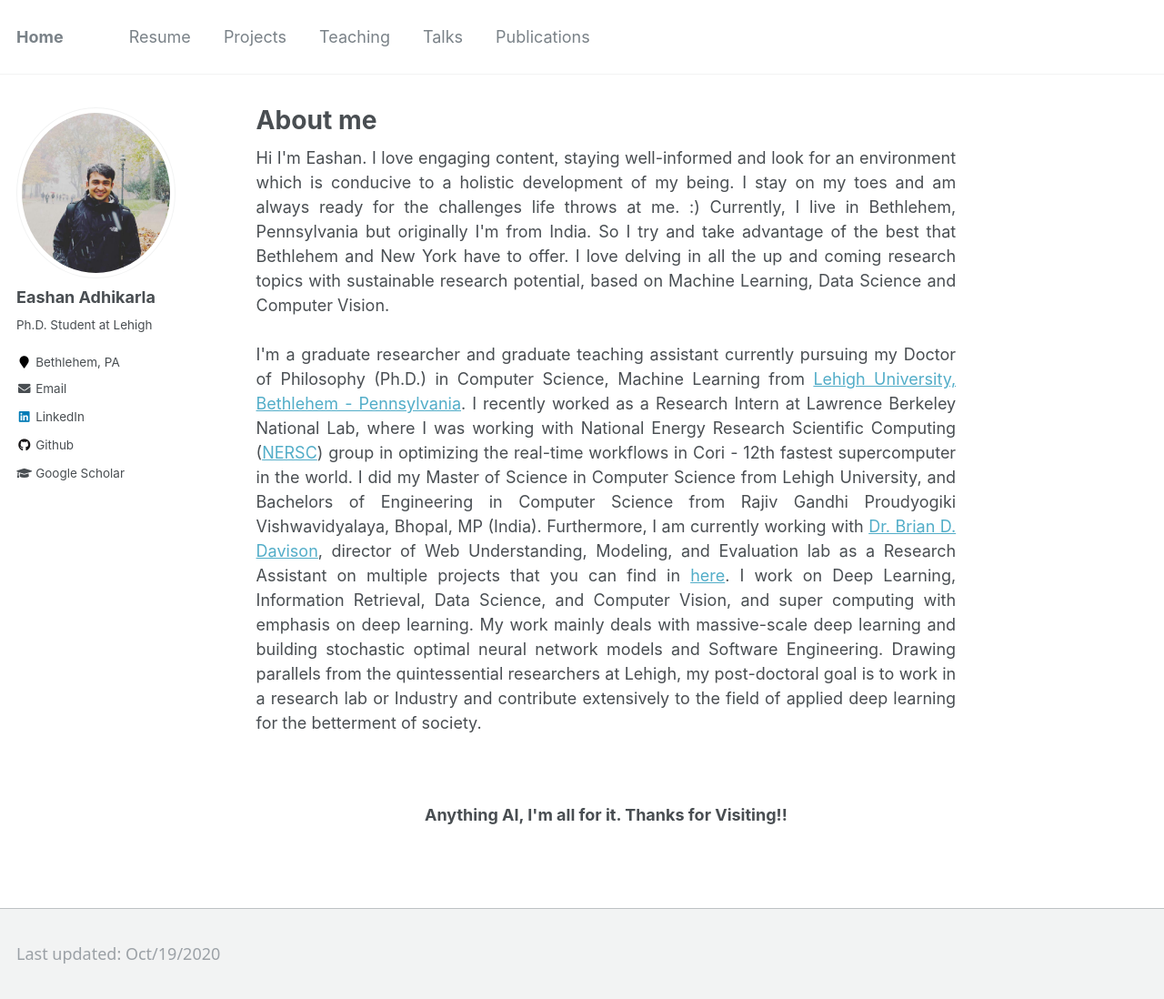
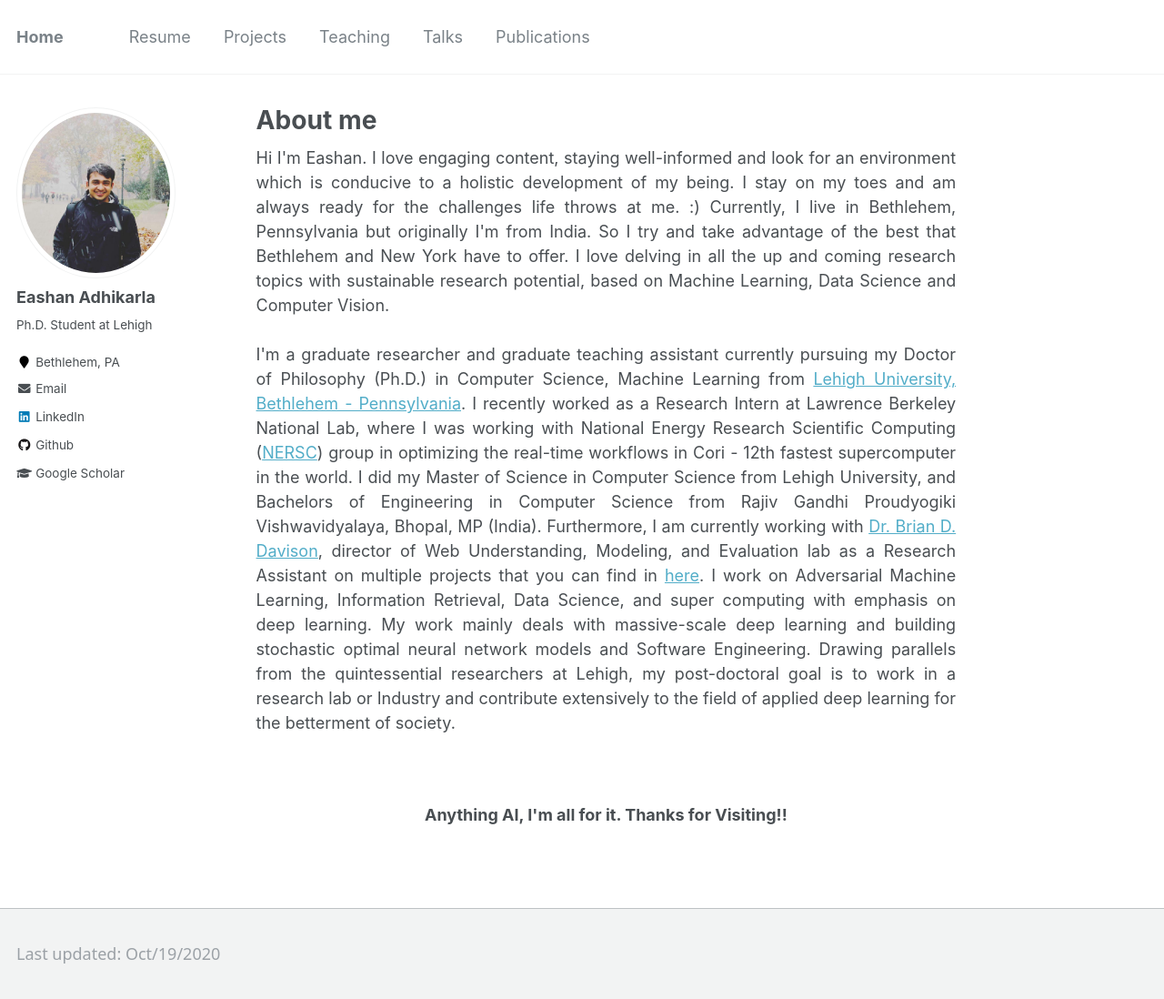
Before and after one commit to eashanadhikarla/eashanadhikarla.github.io, a Jekyll site: the page built from _pages/about.md, in a window 1280 px wide and 1121 px high. Shown: the top 1098 px of the window at 91% size. Built offline with Jekyll 4.4.1, drawn with Linux system fonts in a browser that asks for light colours.

Commit message:
resume update

```diff
--- a/_pages/about.md
+++ b/_pages/about.md
@@ -11,6 +11,6 @@
 Currently, I live in Bethlehem, Pennsylvania but originally I'm from India. So I try and take advantage of the best that Bethlehem and New York have to offer. I love delving in all the up and coming research topics with sustainable research potential, based on Machine Learning, Data Science and Computer Vision.
 <br/><br/>
 I'm a graduate researcher and graduate teaching assistant currently pursuing my Doctor of Philosophy (Ph.D.) in Computer Science, Machine Learning from <a href="https://www1.lehigh.edu">Lehigh University, Bethlehem - Pennsylvania</a>. I recently worked as a Research Intern at Lawrence Berkeley National Lab, where I was working with National Energy Research Scientific Computing (<a href="https://www.nersc.gov/">NERSC</a>) group in optimizing the real-time workflows in Cori - 12th fastest supercomputer in the world. I did my Master of Science in Computer Science from Lehigh University, and Bachelors of Engineering in Computer Science from Rajiv Gandhi Proudyogiki Vishwavidyalaya, Bhopal, MP (India).
-Furthermore, I am currently working with <a href="http://www.cse.lehigh.edu/~brian/">Dr. Brian D. Davison</a>, director of Web Understanding, Modeling, and Evaluation lab as a Research Assistant on multiple projects that you can find in <a href="https://eashanadhikarla.github.io/projects/">here</a>. I work on Deep Learning, Information Retrieval, Data Science, and Computer Vision, and super computing with emphasis on deep learning. My work mainly deals with massive-scale deep learning and building stochastic optimal neural network models and Software Engineering. Drawing parallels from the quintessential researchers at Lehigh, my post-doctoral goal is to work in a research lab or Industry and contribute extensively to the field of applied deep learning for the betterment of society.</p> <br/>
+Furthermore, I am currently working with <a href="http://www.cse.lehigh.edu/~brian/">Dr. Brian D. Davison</a>, director of Web Understanding, Modeling, and Evaluation lab as a Research Assistant on multiple projects that you can find in <a href="https://eashanadhikarla.github.io/projects/">here</a>. I work on Adversarial Machine Learning, Information Retrieval, Data Science, and super computing with emphasis on deep learning. My work mainly deals with massive-scale deep learning and building stochastic optimal neural network models and Software Engineering. Drawing parallels from the quintessential researchers at Lehigh, my post-doctoral goal is to work in a research lab or Industry and contribute extensively to the field of applied deep learning for the betterment of society.</p> <br/>
 
 <p style="text-align: center;"><b>Anything AI, I'm all for it. Thanks for Visiting!!</b></p>
```
